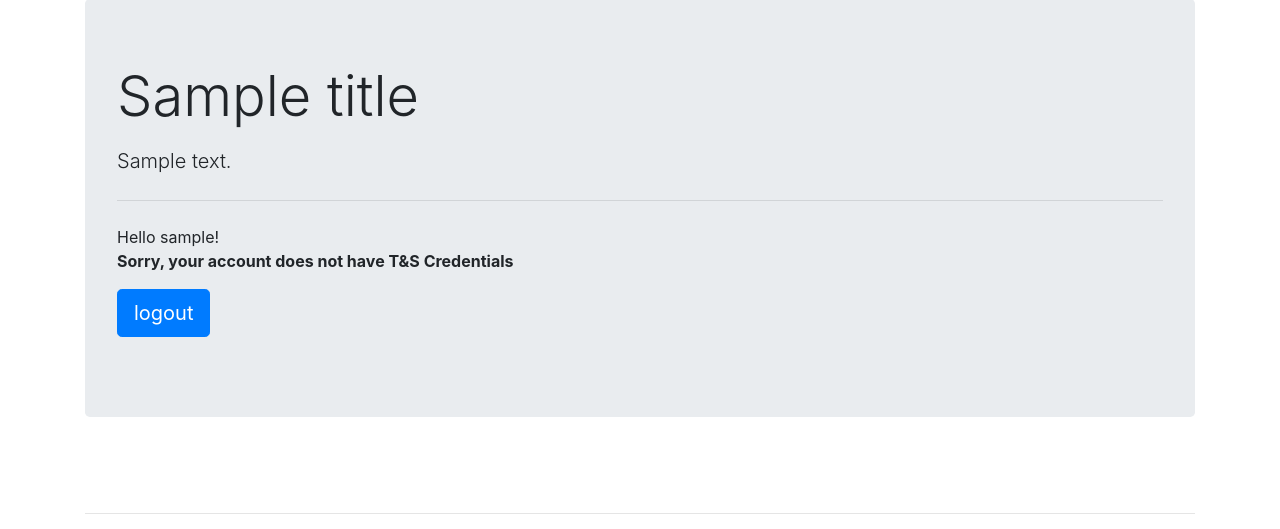
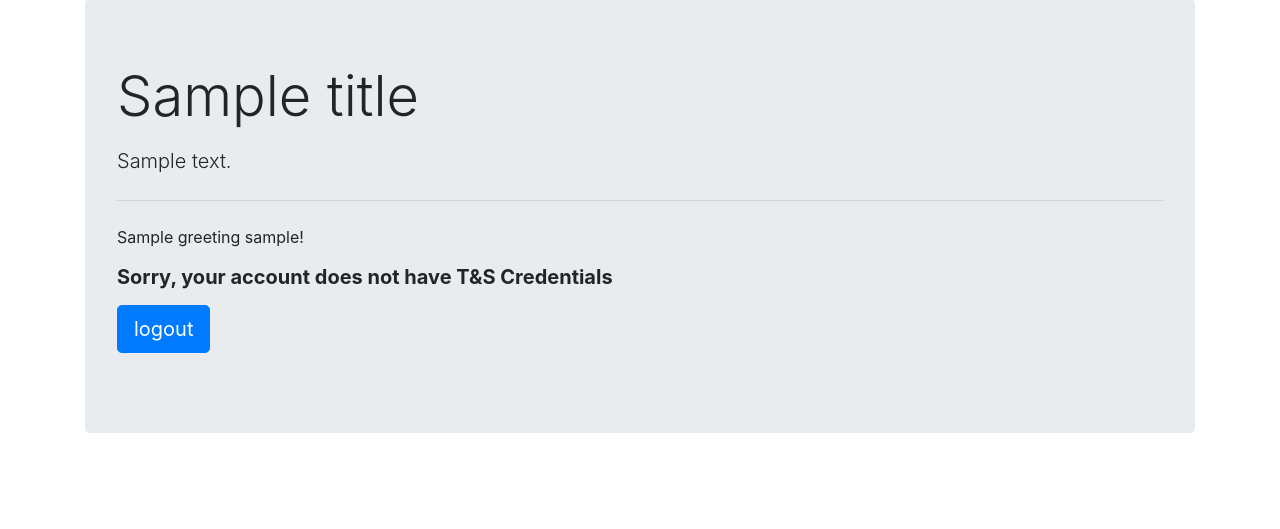
Before and after one commit to samuelguebo/tsbot-nda, a Python web app: template templates/index.html in a window 1280 px wide. Shown: the part 105-634 px from the top of the page. Run offline with Jinja, Linux system fonts and the light colour scheme; the template is opened without the code that fills it: most values are stand-ins (such as "Sample title", 1, 10 or a date in 2020); some libraries are stand-ins or nearby versions.

Commit message:
[IMPR]  Jinja template adjustments

```diff
--- a/templates/index.html
+++ b/templates/index.html
@@ -8,9 +8,14 @@
 		<p class="lead">{{description}}</p>
 		{% if username %}
 			<hr class="my-4">
-			<p>Hello {{ username }}!
+			<p>{{greeting}} {{ username }}!
 				{% if usergroup != 'wmf-supportsafety' %}
-				<br><strong>Sorry, your account does not have <span class="label label-danger">T&S Credentials</span></strong>
+				<br>
+				<h5>
+					<strong>Sorry, your account does not have
+						<span class="label label-danger">T&S Credentials</span>
+					</strong>
+				</h5>
 				{% endif %}
 			</p>
 			<p><a class="btn btn-primary btn-lg" href="{{ url_for('logout') }}">logout</a></p>
```
